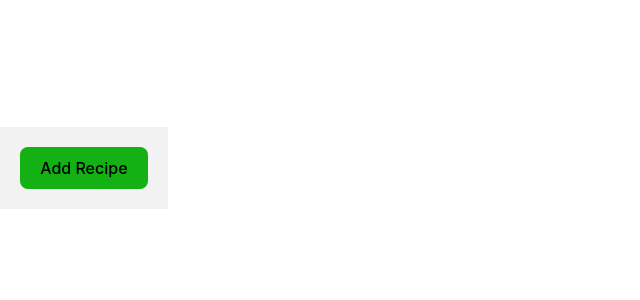
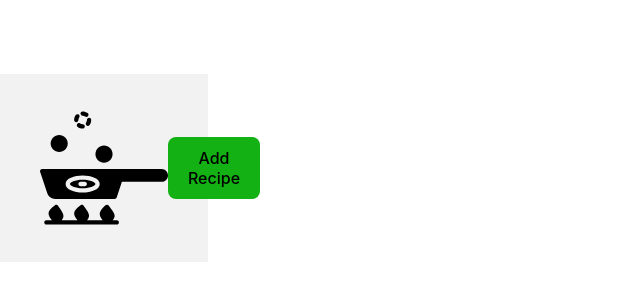
Before and after one commit to 5omewhat-0f-a-l0ser/cook4u, a React (Vite) app: page / in a window 1280 px wide. Shown: the part 232-532 px from the top of the page, without its empty margins (0-640 px from the left). Built offline with nearby package versions, Linux system fonts and the light colour scheme.

Commit message:
Began adding other effects

```diff
--- a/src/Header/Header.css
+++ b/src/Header/Header.css
@@ -1,7 +1,13 @@
-.header__logo{
-    background-color: #B11313;
+.header {
+    display: flex;
+    align-items: center;
+    padding: 10px 20px;
 }
 
-.header__recipe-btn{
+.header__logo {
+    padding: 0;
+}
+
+.header__recipe-btn {
     background-color: #13B113;
 }
--- a/src/Header/Header.jsx
+++ b/src/Header/Header.jsx
@@ -1,9 +1,11 @@
 import './Header.css';
+
+import logo from '../images/cook4u.svg';
 
 function Header() {
     return (
         <header className="header">
-            <img className="header__logo"/>
+            <img className="header__logo" src={logo} alt="Cook4U Logo" />
             <button className="header__recipe-btn">Add Recipe</button>
         </header>
     )
--- a/src/Main/Main.jsx
+++ b/src/Main/Main.jsx
@@ -1,4 +1,6 @@
 import './Main.css';
+import '../Card/RecipeCard';
+import RecipeCard from '../Card/RecipeCard';
 
 function Main() {
     return (
@@ -9,7 +11,7 @@ function Main() {
                 </p>
             </section>
             <ul className="cards__list">
-                {/* Recipe cards will be dynamically inserted here */}
+                <RecipeCard/>
             </ul>
         </main>
     )
```
Also changed, not shown: src/Card/RecipeCard.jsx (added, +19 -0 lines), src/Card/RecipeCard.css (added), src/images/cook4u_logo.png (added).
